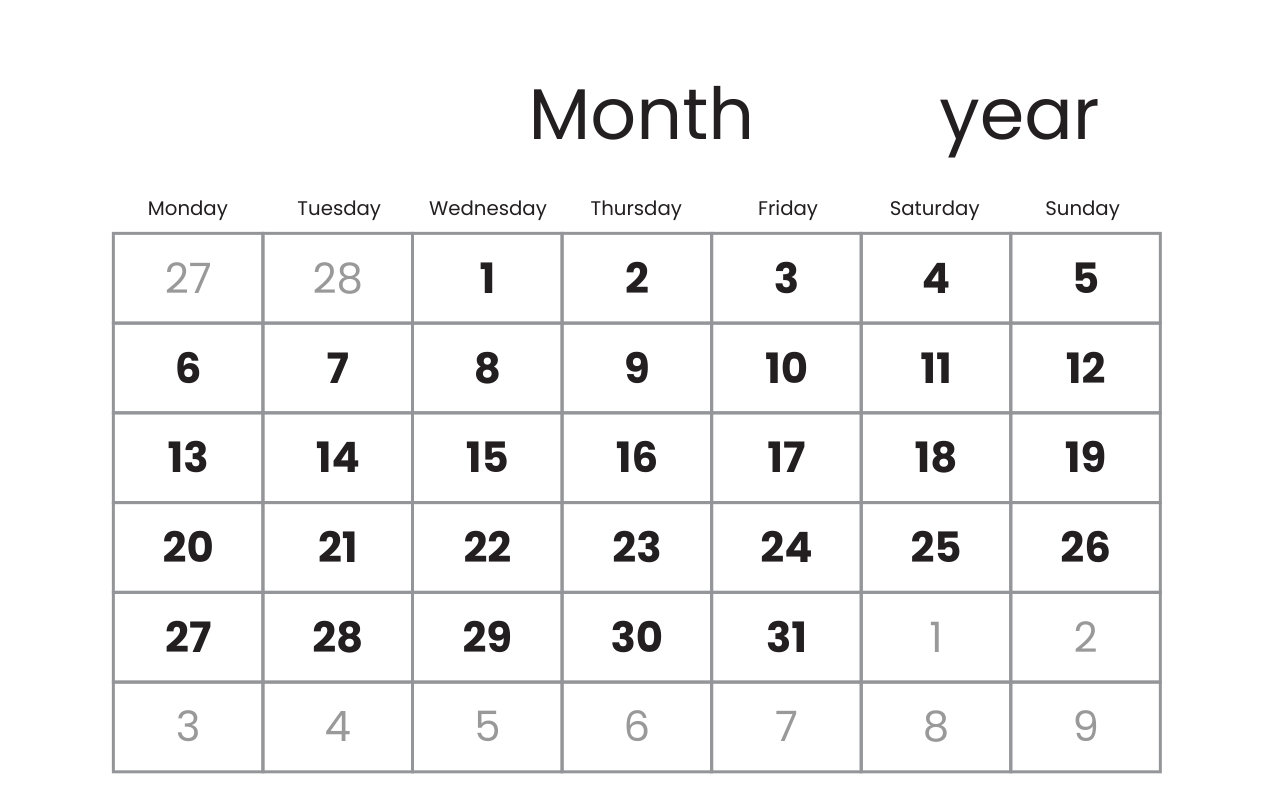
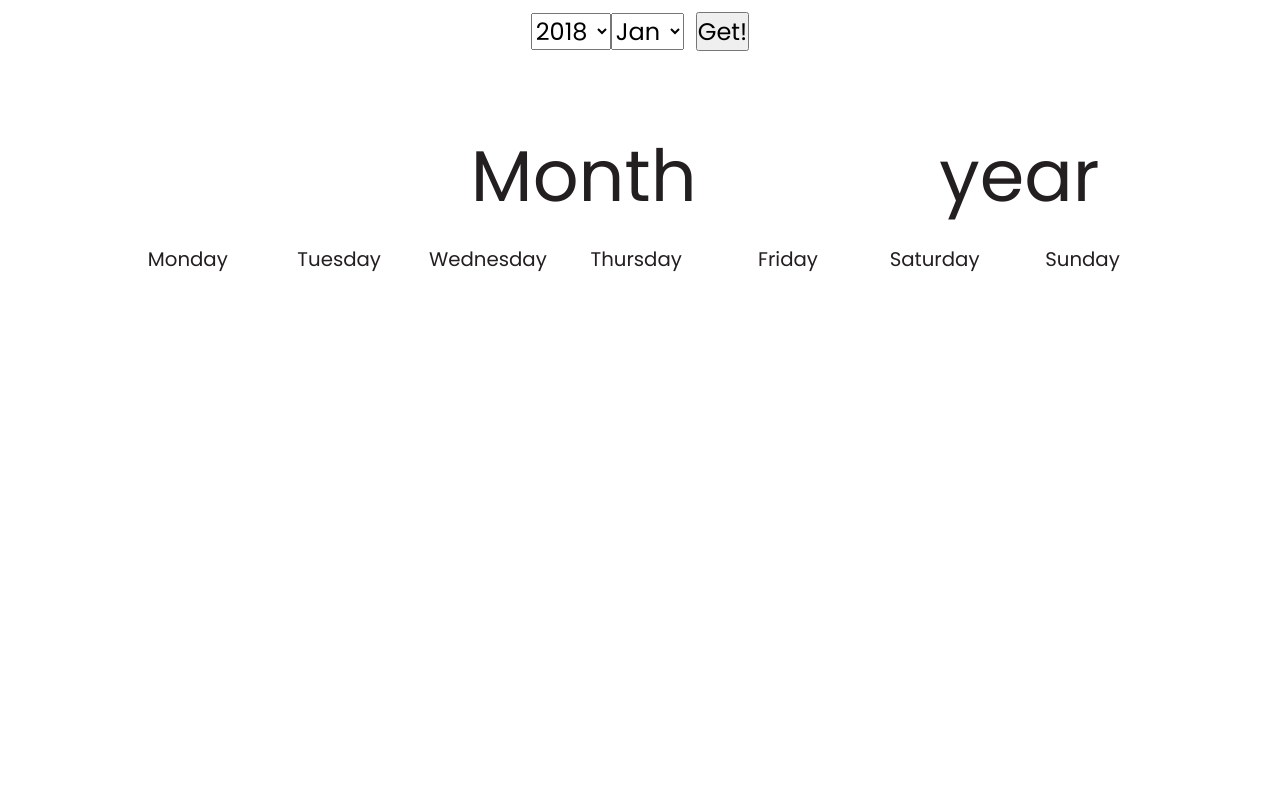
Before and after one commit to hungrysamurai/photo_calendar_maker, a plain HTML site: page index.html in a window 1280 px wide. Drawn offline with Linux system fonts and the light colour scheme.

Commit message:
single month

```diff
--- a/index.html
+++ b/index.html
@@ -10,21 +10,47 @@
 </head>
 
 <body>
+    <div class="controls">
+        <select id="year-input">
+            <option value="2018">2018</option>
+            <option value="2019">2019</option>
+            <option value="2020">2020</option>
+            <option value="2021">2021</option>
+            <option value="2022">2022</option>
+            <option value="2023">2023</option>
+            <option value="2024">2024</option>
+        </select>
+        <select id="month-input">
+            <option value="1" data-name="January">Jan</option>
+            <option value="2" data-name="February">Feb</option>
+            <option value="3" data-name="March">Mar</option>
+            <option value="4" data-name="April">Apr</option>
+            <option value="5" data-name="May">May</option>
+            <option value="6" data-name="June">Jun</option>
+            <option value="7" data-name="July">Jul</option>
+            <option value="8" data-name="August">Aug</option>
+            <option value="9" data-name="September">Sep</option>
+            <option value="10" data-name="October">Oct</option>
+            <option value="11" data-name="November">Nov</option>
+            <option value="12" data-name="December">Dec</option>
+        </select>
+        <button id="get-button">Get!</button>
+    </div>
 
-    <div class="calendar-container">
+    <div class="month-container">
 
 
         <?xml version="1.0" encoding="UTF-8"?>
         <svg xmlns="http://www.w3.org/2000/svg" viewBox="0 0 192.55 136.29">
             <g id="days-grid"></g>
             <g id="text-group">
-                <text id="month-title" transform="translate(77.64 21.2)"
+                <text id="month-title" transform="translate(68 23)"
                     style="fill: #231f20; font-family: Poppins, &apos;Poppins&apos;; font-size: 12px;">
-                    <tspan x="0" y="0">Month</tspan>
+                    Month
                 </text>
-                <text id="year-title" transform="translate(146.3 21.2)"
+                <text id="year-title" transform="translate(146.3 23)"
                     style="fill: #231f20; font-family: Poppins, &apos;Poppins&apos;; font-size: 12px;">
-                    <tspan x="0" y="0">year</tspan>
+                    year
                 </text>
                 <g id="days-titles">
                     <text transform="translate(14 34)"
--- a/script.js
+++ b/script.js
@@ -84,4 +84,47 @@ function createDaysGrid(startIndex, totalDays, prevMonthDaysNumber) {
   }
 }
 
-createDaysGrid(2, 31, 28);
+const getButton = document.querySelector("#get-button");
+const monthInput = document.querySelector("#month-input");
+const yearInput = document.querySelector("#year-input");
+
+const monthEl = document.querySelector("#month-title");
+const yearEl = document.querySelector("#year-title");
+
+getButton.addEventListener("click", (e) => {
+  const year = +yearInput.value;
+  const month = +monthInput.value;
+
+  yearEl.textContent = yearInput.value;
+  monthEl.textContent =
+    monthInput.options[monthInput.selectedIndex].dataset.name;
+
+  createDaysGrid(
+    getFirstDay(month - 1, year).getDay() - 1,
+    daysInMonth(month, year),
+    daysInMonth(month - 1, year)
+  );
+});
+
+// function getDaysInMonth(month, year) {
+//   var date = new Date(year, month, 1);
+//   console.log(date.getMonth());
+//   var days = [];
+//   while (date.getMonth() === month) {
+//     days.push(new Date(date));
+//     date.setDate(date.getDate() + 1);
+//   }
+//   return days;
+// }
+// console.log(getDaysInMonth(3, 2018));
+function daysInMonth(month, year) {
+  return new Date(year, month, 0).getDate();
+}
+
+function getFirstDay(month, year) {
+  return new Date(year, month, 1);
+}
+
+// console.log();
+// console.log();
+// console.log(daysInMonth(6, 2018));
--- a/style.css
+++ b/style.css
@@ -6,10 +6,35 @@
     box-sizing: border-box;
 }
 
-.calendar-container {
-    width: 90vw;
+body {
+    width: 100vw;
+    height: 100vh;
+    font-family: 'Poppins', sans-serif;
+    overflow: hidden;
+}
+
+.controls {
+    max-width: 100%;
     margin: 12px auto;
-    max-width: 95%;
+    display: flex;
+    align-items: center;
+    justify-content: center;
+}
+
+.controls select {
+    font-size: 24px;
+    font-family: inherit;
+}
+
+.controls button {
+    font-size: 24px;
+    font-family: inherit;
+    margin-left: 12px;
+}
+
+.month-container {
+    margin: 0.5rem auto;
+    max-width: 90%;
 }
 
 #days-grid text {
```
